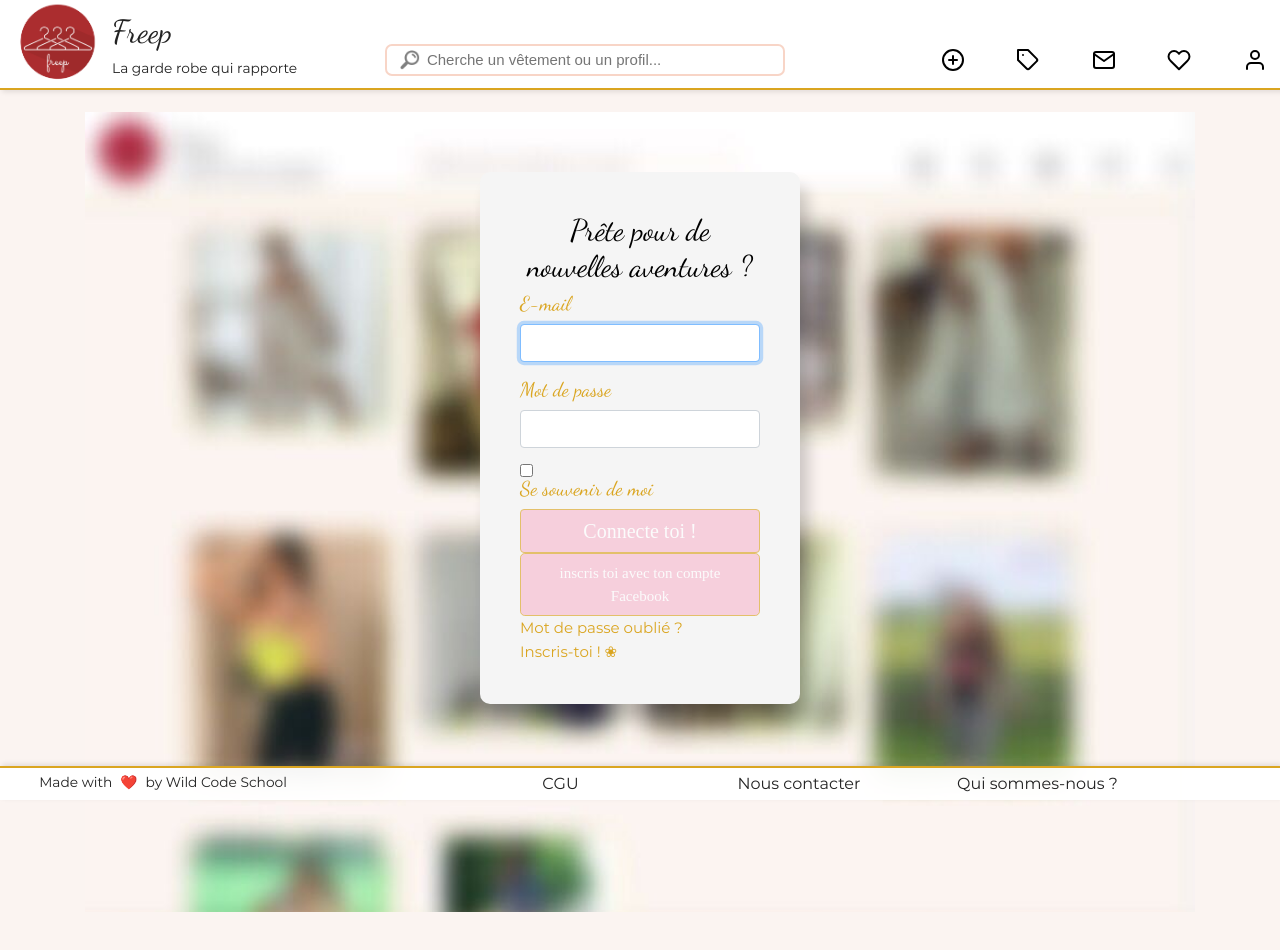
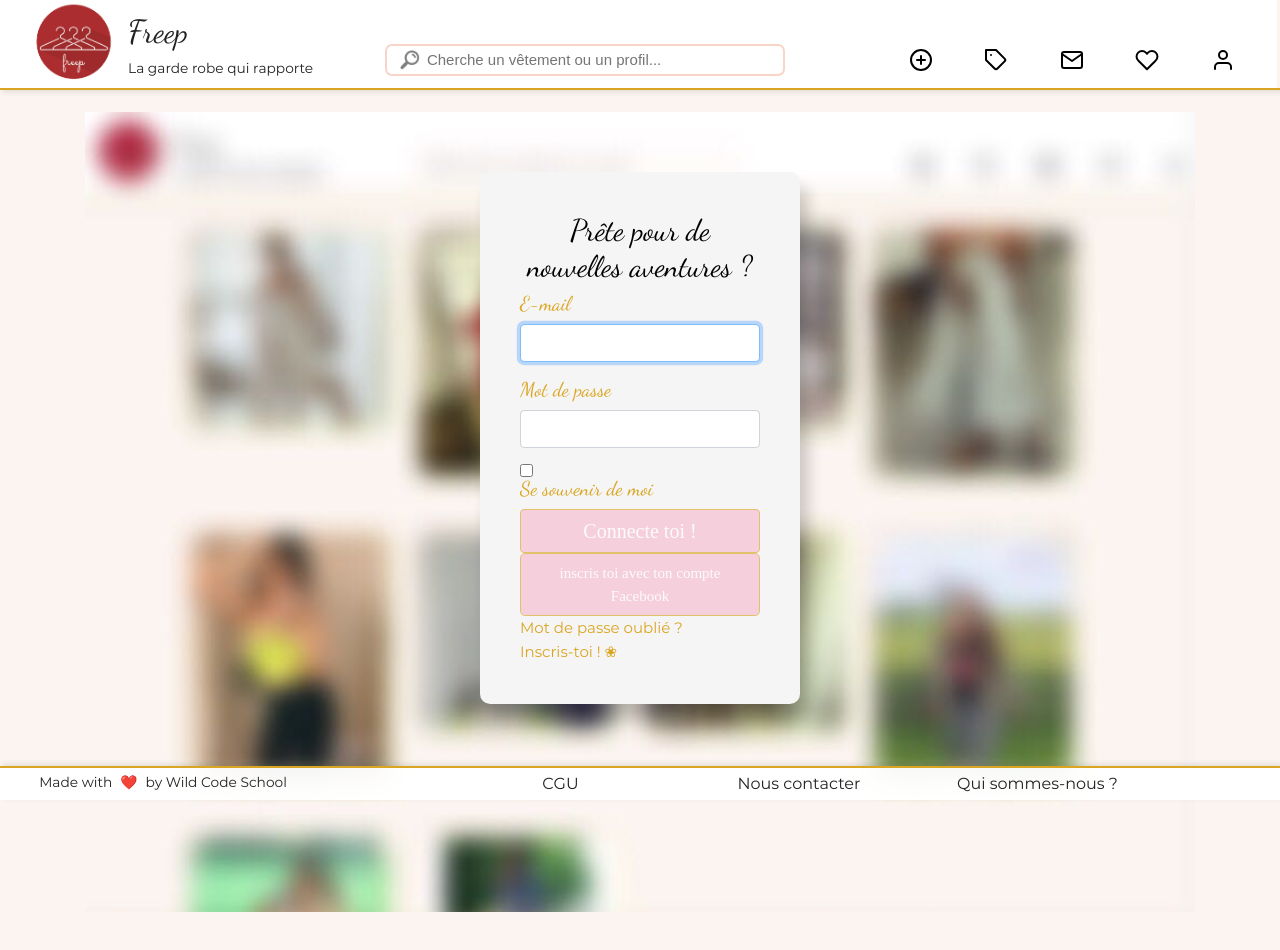
Before and after one commit to WildCodeSchool/lille-0219-js-projet3-freep, a React (Create React App) app in the folder frontend/: page / in a window 1280 px wide. Shown: the top 950 px of the page. Built offline with nearby package versions, Linux system fonts and the light colour scheme.

Commit message:
[Style] minor changes to the nav (padding, margins).

```diff
--- a/frontend/src/components/NavFreep.jsx
+++ b/frontend/src/components/NavFreep.jsx
@@ -29,7 +29,7 @@ class NavFreep extends React.Component {
   render() {
     return (
       <div className="header">
-        <Navbar color="light" light expand="md" className="p-0">
+        <Navbar color="light" light expand="md" className="py-0 mr-3">
           <Link to="/accueil">
             <img className="logo" src="../pictures/logo.png" alt="logo" />
           </Link>
@@ -38,7 +38,7 @@ class NavFreep extends React.Component {
             <br />
             <span className="navCatch">La garde robe qui rapporte</span>
           </div>
-          <NavbarToggler onClick={this.toggleBurger} className="mr-4" />
+          <NavbarToggler onClick={this.toggleBurger} />
           <Collapse isOpen={this.state.isOpen} navbar>
             <form action="">
               <label htmlFor="clothe-profile-search">
```
